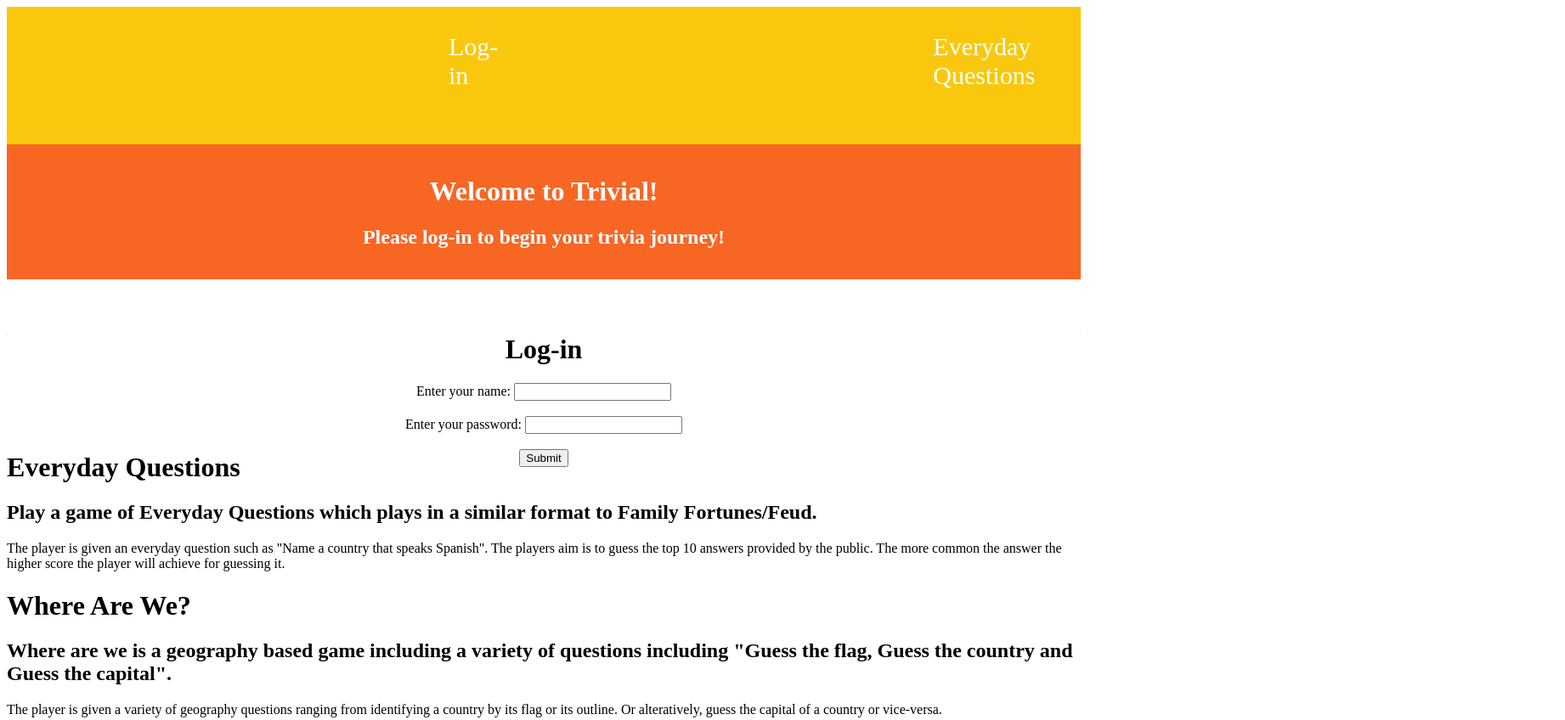
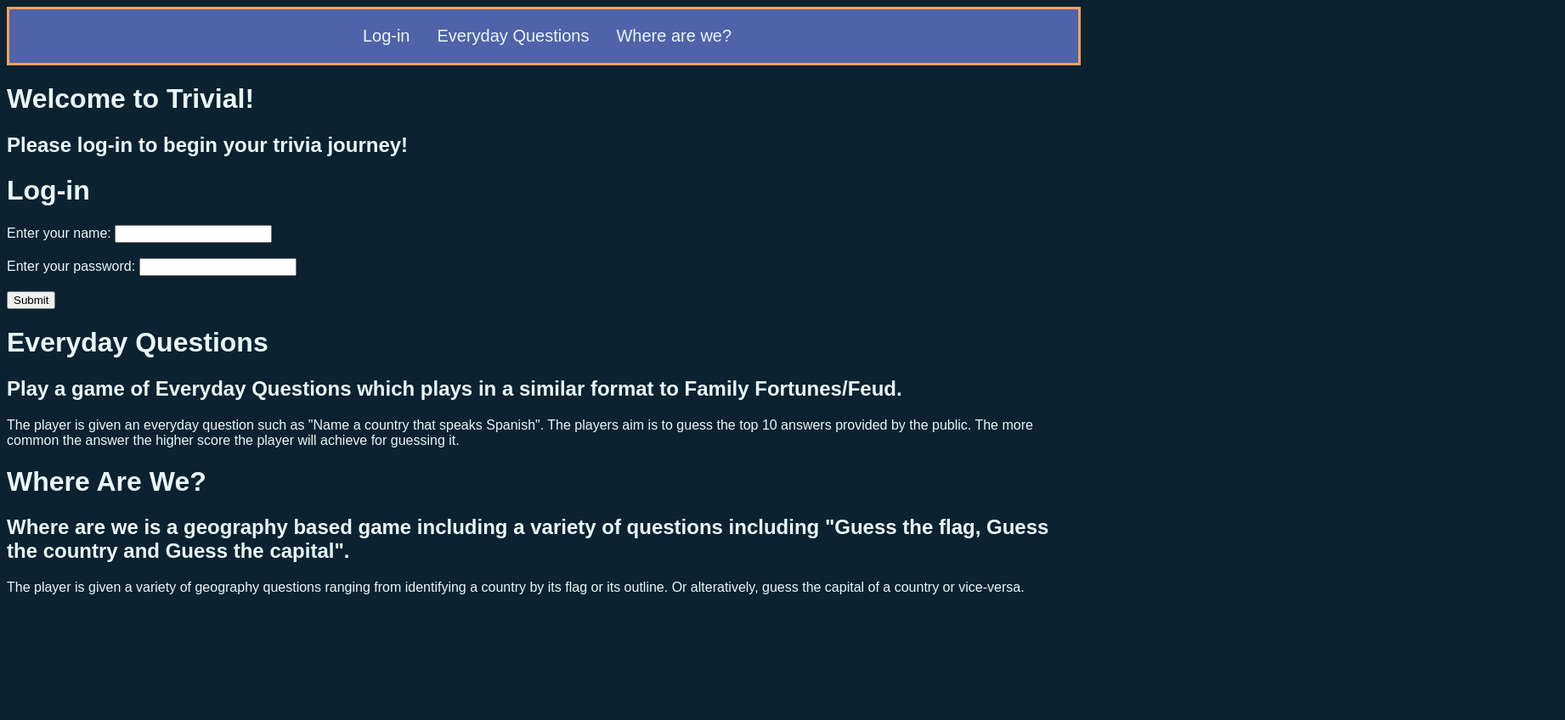
Before and after one commit to SamuelJayDavies/Trivial, a plain HTML site: page index.html in a window 1280 px wide. Shown: the whole page at 85% size, 1842 px wide, since content can reach past the window. After the commit the page ends 800 px from the top, so only its background shows below. Drawn offline with Linux system fonts and the light colour scheme.

Commit message:
Made header and changed style of page

```diff
--- a/style.css
+++ b/style.css
@@ -1,53 +1,44 @@
-.header {
-    background-color: F9C80E;
+html {
+    --parent-bg-color: 0C2231;
+    --font-color: E9F7F9;
+    --child-bg-color: 5062AA;
+    --border-color: F4A15D;
+
+
+    background-color: var(--parent-bg-color);
+    color: var(--font-color);
+    font-family: Arial, Helvetica, sans-serif;
 }
 
 .header {
+    /** Style **/
+    background-color: var(--child-bg-color);
+    font-size: 20px;
+
+    border-style: solid;
+    border-color: var(--border-color);
+
+    /** Positioning **/
     display: flex;
-    flex-wrap: wrap;
-    justify-content: space-between;
-    width: 100%;
+    justify-content: center;
 }
 
 #nav-list {
     list-style: none;
+
     display: flex;
-    font-size: 30px;
+    flex-direction: row;
 }
 
 #nav-list li {
     margin-right: 2rem;
-    margin-left: 30rem;
 }
 
 #nav-list a {
-    color: white;
+    color: var(--font-color);
     text-decoration: none;
 }
 
 #nav-list a:hover {
-    color: black;
+    color: var(--border-color);
 }
-
-.title-card {
-    background-color: F86624;
-    text-align: center;
-    padding-top: 1rem;
-    padding-bottom: 1rem;
-    color: white;
-}
-
-.log-in-card-container {
-    background-color: EA3546;
-    align-items: center;
-    width: 100%;
-    height: 15%;
-    margin-top: 4rem;
-}
-
-.log-in-card {
-    background-color: white;
-    border-color: EA3546;
-    border-radius: 1px;
-    text-align: center;
-}
```
Also changed, not shown: index.html (+1 -1 lines).
